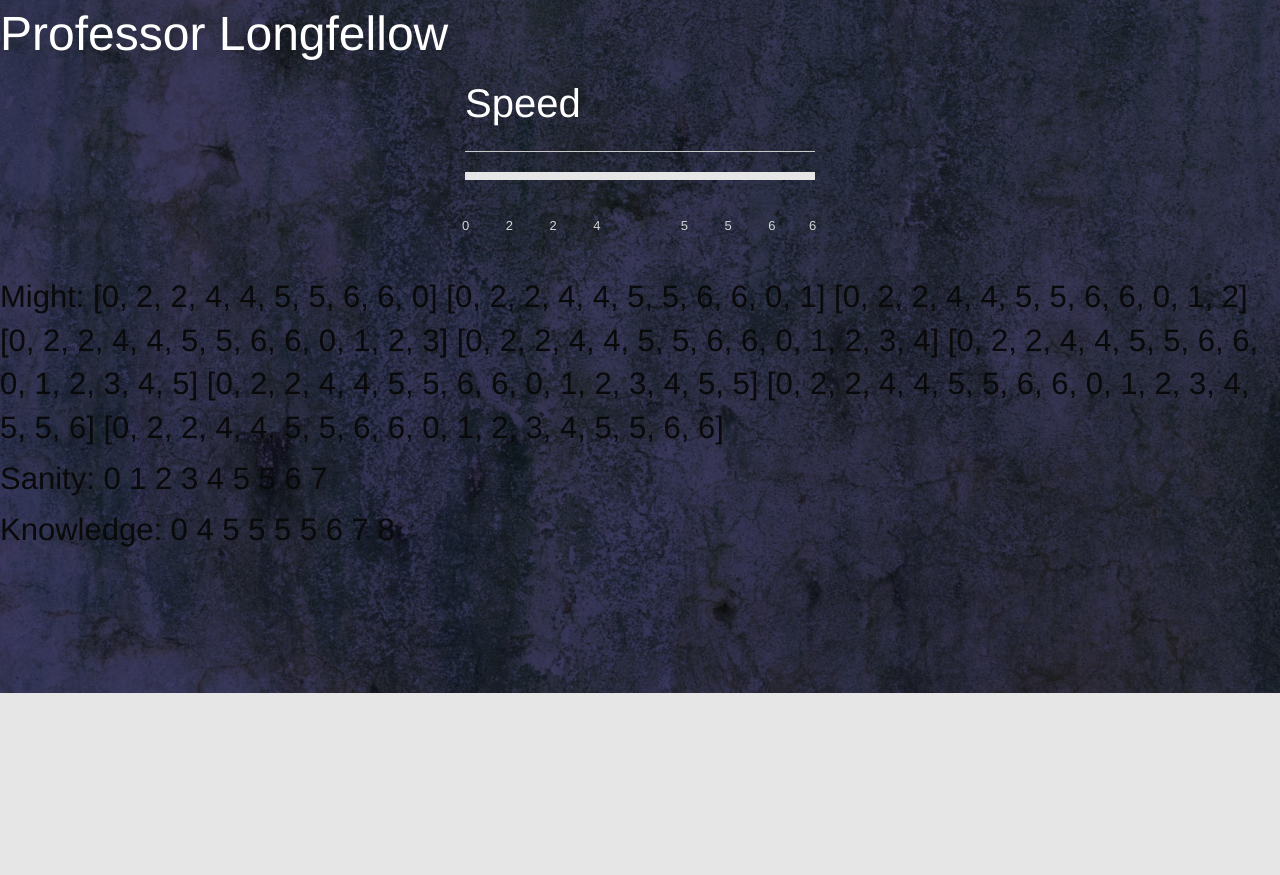
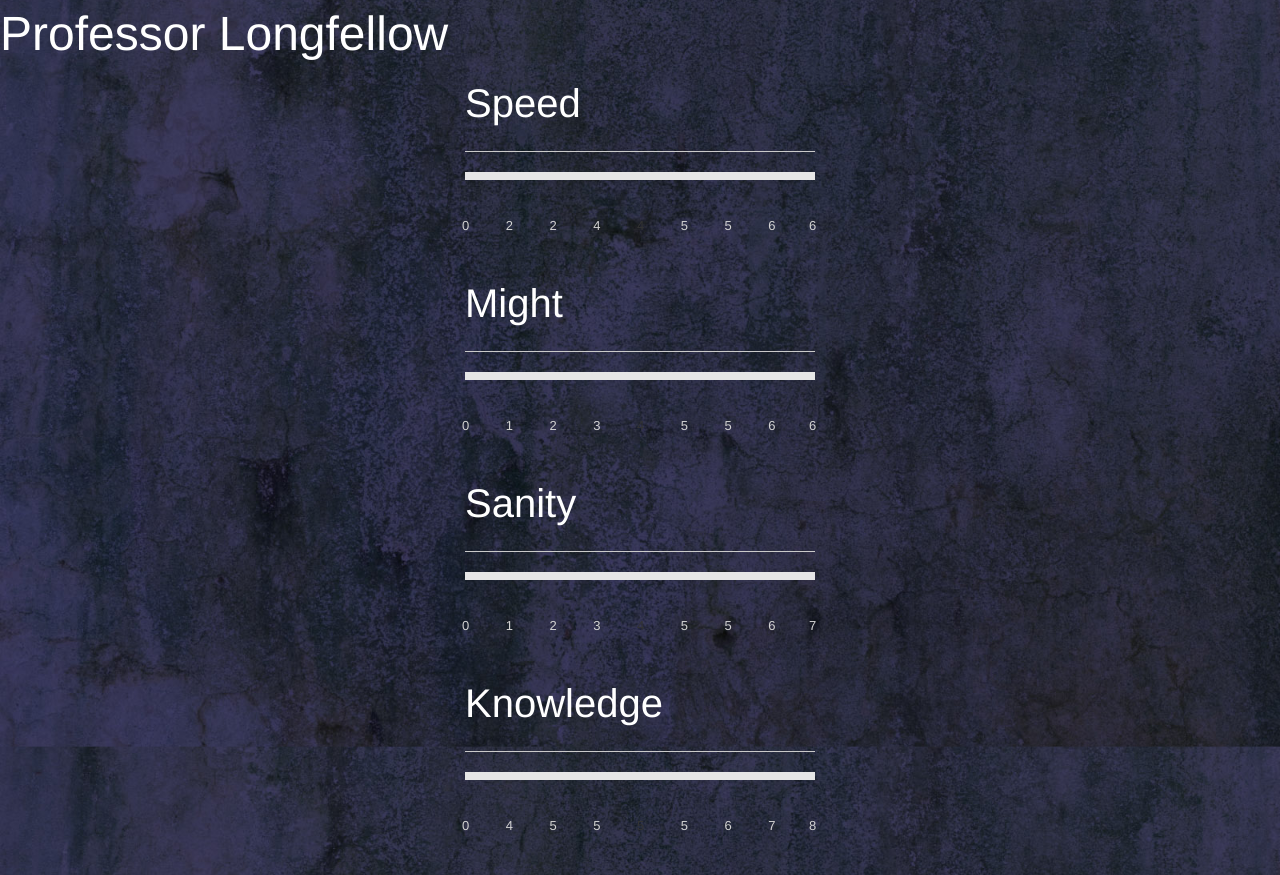
Before and after one commit to cvdemp/spooky-house, a Rails app: page /characters/1 in a window 1280 px wide. Shown: the part 107-982 px from the top of the page. Before the commit the page ends 800 px from the top, so only its background shows below. Run offline with Rails 7, Linux system fonts and the light colour scheme; data comes from the database, SQL or seed files in the repository; style sheets or scripts are compiled from the project's sources; some libraries are stand-ins or nearby versions.

Commit message:
Add all stat sliders

```diff
--- a/app/views/characters/show.html.erb
+++ b/app/views/characters/show.html.erb
@@ -1,11 +1,10 @@
 <div>
   <h1><%=@character.name%></h1>
 </div>
-<div>
-    <% speed_array=[] %>
+    <% speed_array = [] %>
     <% @character.character_stats.each do |character_stat|%>
         <% if character_stat.stat_id == 1 %>
-          <%speed_array << character_stat.value %>
+          <% speed_array << character_stat.value %>
         <% end %>
       <% end %>
     <div class="well">
@@ -29,34 +28,84 @@
   </div>
 
 <div>
-  <% might_array=[] %>
-  <h3>Might:
+  <% might_array = [] %>
     <% @character.character_stats.each do |character_stat|%>
         <% if character_stat.stat_id == 2 %>
-          <%= speed_array << character_stat.value %>
+          <% might_array << character_stat.value %>
         <% end %>
       <% end %>
-  </h3>
+  <div class="well">
+    <h2>Might</h2>
+      <hr>
+        <div id="stat-slider" class="no-ui-slider">
+          <div class="slider"></div>
+          <ul class="slider-labels nine-columns">
+            <li><%= might_array[0] %></li>
+            <li><%= might_array[1] %></li>
+            <li><%= might_array[2] %></li>
+            <li><%= might_array[3] %></li>
+            <li class="active"><%= might_array[4] %></li>
+            <li><%= might_array[5] %></li>
+            <li><%= might_array[6] %></li>
+            <li><%= might_array[7] %></li>
+            <li><%= might_array[8] %></li>
+          </ul>
+    </div>
+  </div>
 </div>
 
 <div>
-  <h3>Sanity:
+  <% sanity_array = [] %>
     <% @character.character_stats.each do |character_stat|%>
         <% if character_stat.stat_id == 3 %>
-          <%= character_stat.value %>
+          <% sanity_array << character_stat.value %>
         <% end %>
       <% end %>
-  </h3>
+  <div class="well">
+    <h2>Sanity</h2>
+      <hr>
+        <div id="stat-slider" class="no-ui-slider">
+          <div class="slider"></div>
+          <ul class="slider-labels nine-columns">
+            <li><%= sanity_array[0] %></li>
+            <li><%= sanity_array[1] %></li>
+            <li><%= sanity_array[2] %></li>
+            <li><%= sanity_array[3] %></li>
+            <li class="active"><%= sanity_array[4] %></li>
+            <li><%= sanity_array[5] %></li>
+            <li><%= sanity_array[6] %></li>
+            <li><%= sanity_array[7] %></li>
+            <li><%= sanity_array[8] %></li>
+          </ul>
+    </div>
+  </div>
 </div>
 
 <div>
-  <h3>Knowledge:
+  <% knowledge_array = [] %>
     <% @character.character_stats.each do |character_stat|%>
         <% if character_stat.stat_id == 4 %>
-          <%= character_stat.value %>
+          <% knowledge_array << character_stat.value %>
         <% end %>
       <% end %>
-  </h3>
+  <div class="well">
+    <h2>Knowledge</h2>
+      <hr>
+        <div id="stat-slider" class="no-ui-slider">
+          <div class="slider"></div>
+          <ul class="slider-labels nine-columns">
+            <li><%= knowledge_array[0] %></li>
+            <li><%= knowledge_array[1] %></li>
+            <li><%= knowledge_array[2] %></li>
+            <li><%= knowledge_array[3] %></li>
+            <li class="active"><%= knowledge_array[4] %></li>
+            <li><%= knowledge_array[5] %></li>
+            <li><%= knowledge_array[6] %></li>
+            <li><%= knowledge_array[7] %></li>
+            <li><%= knowledge_array[8] %></li>
+          </ul>
+    </div>
+  </div>
 </div>
 
 <script>
```
